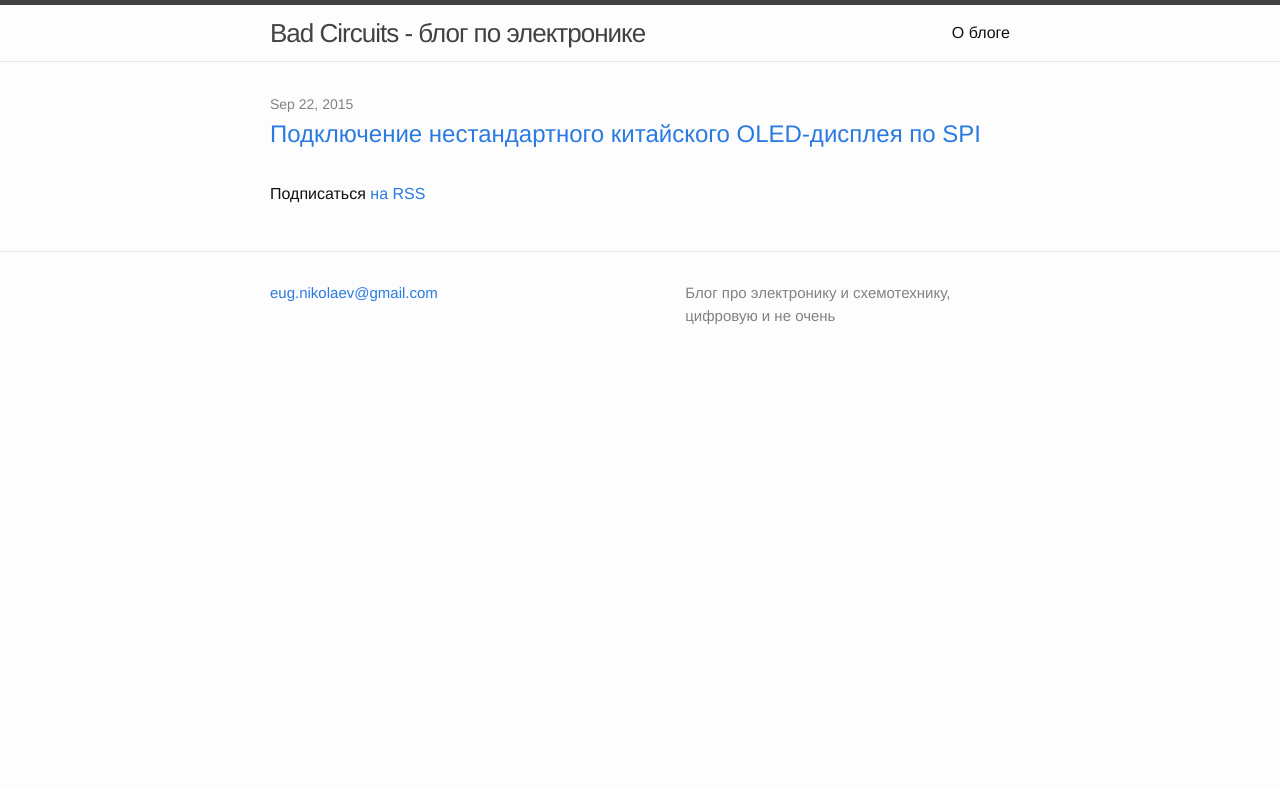
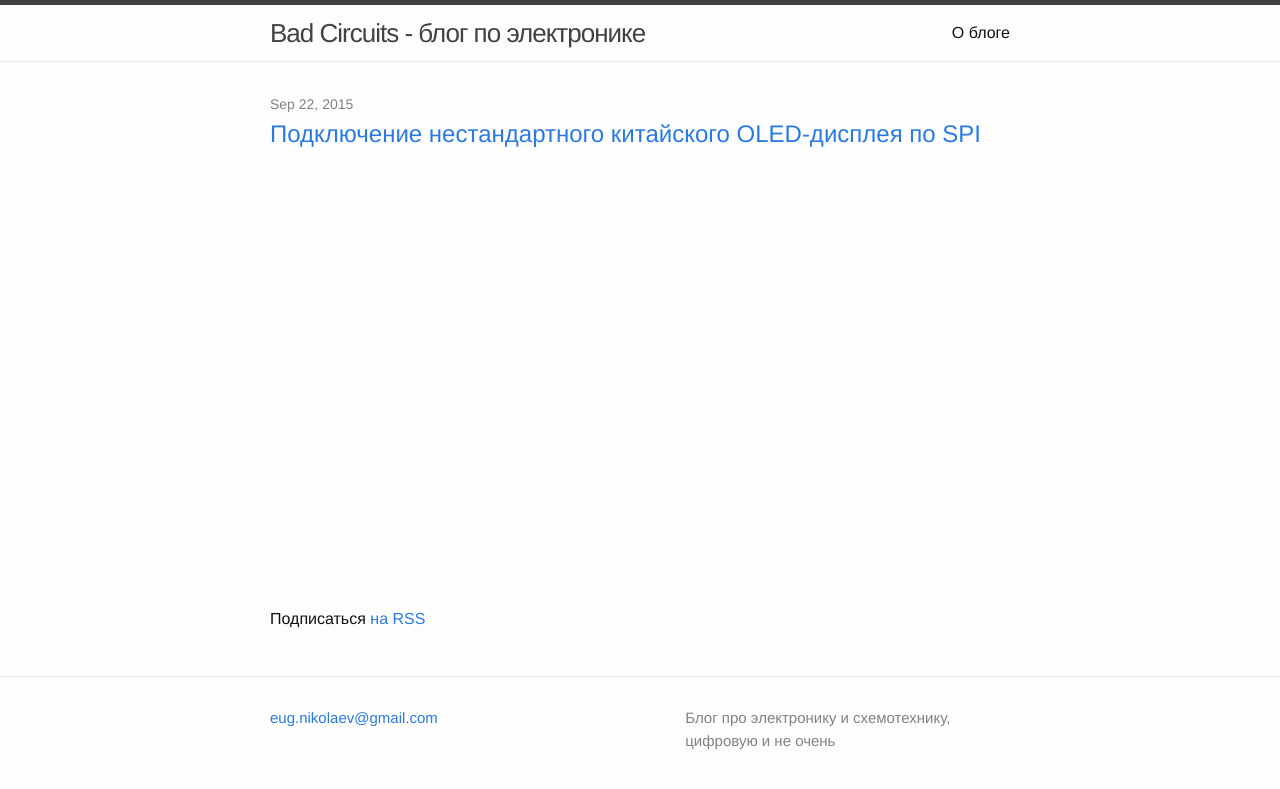
Before and after one commit to eugene-nikolaev/evgeniynickolaev.github.io, a Jekyll site: the page built from index.html, in a window 1280 px wide. Shown: the top 789 px of the page. Built offline with Jekyll 4.4.1, drawn with Linux system fonts in a browser that asks for light colours; Markdown is read by kramdown in place of the engine named in the settings.

Commit message:
Improve look

```diff
--- a/_sass/_layout.scss
+++ b/_sass/_layout.scss
@@ -178,6 +178,13 @@
     }
 }
 
+@media screen and (min-width: 700px) {
+  .post-list {
+    min-height: 500px;
+  }
+}
+
+
 .post-meta {
     font-size: $small-font-size;
     color: $grey-color;
```
